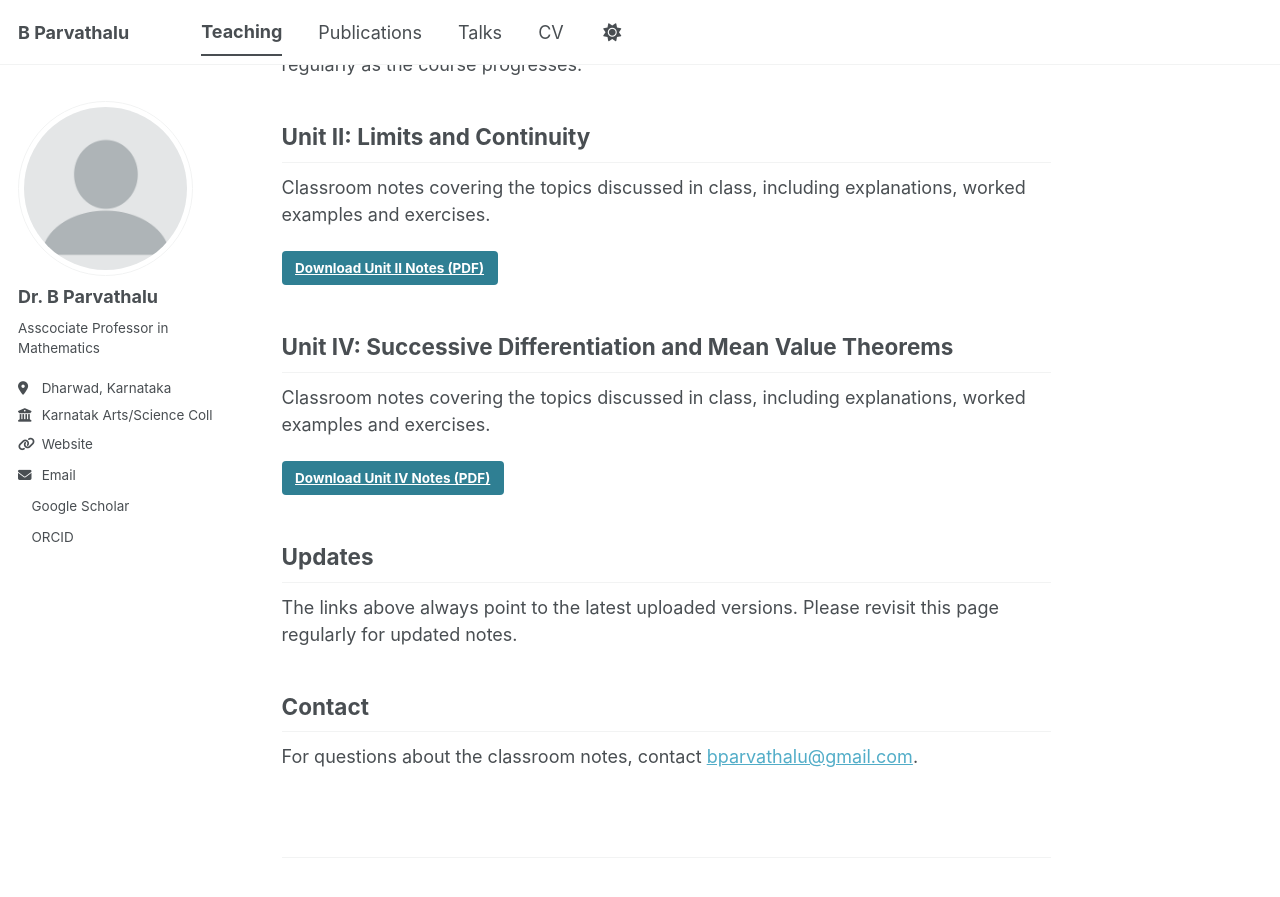
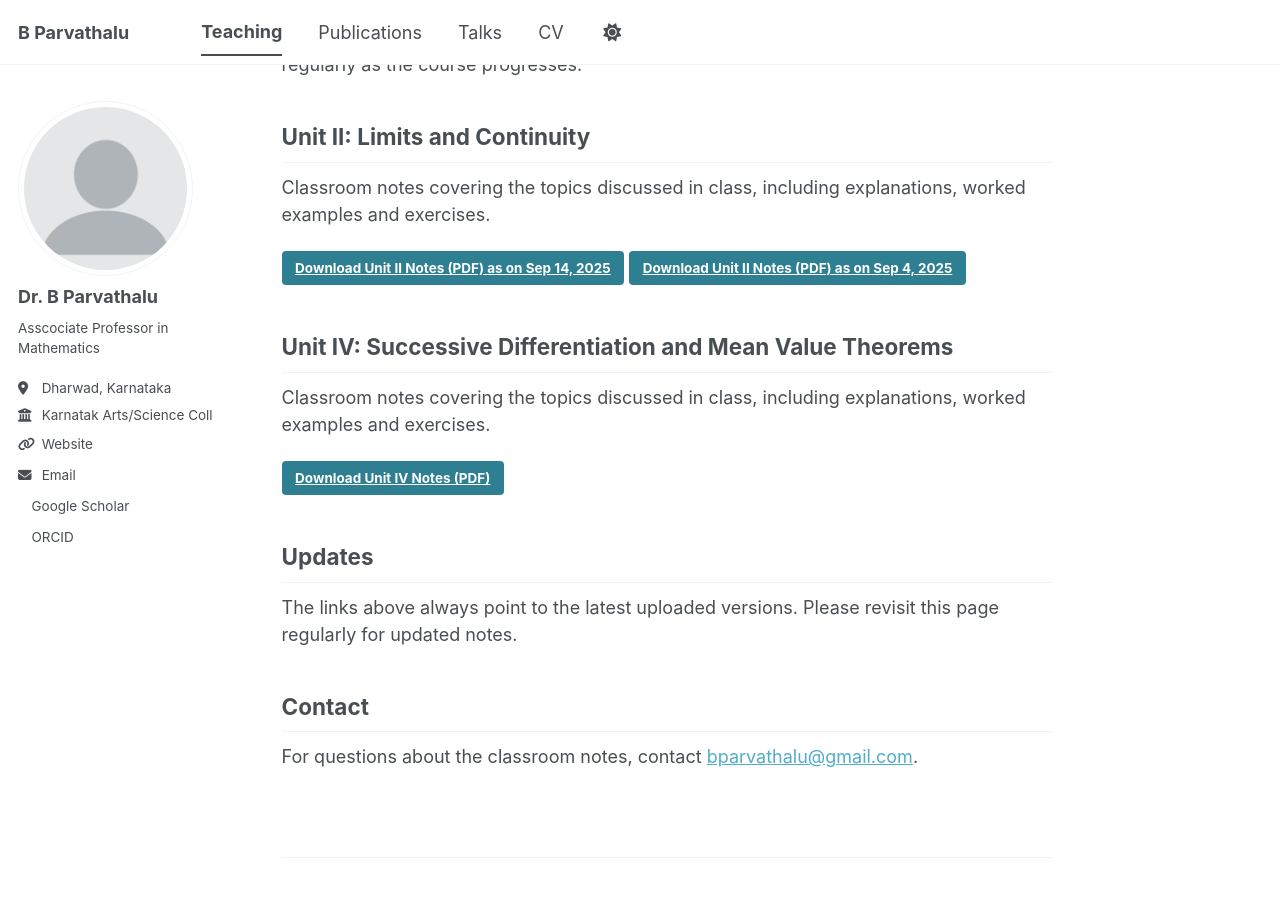
Before and after one commit to drbp-kcd/drbp-kcd.github.io, a Jekyll site: the page built from _teaching/2026-odd-teaching-1.md, in a window 1280 px wide and 900 px high, scrolled down 400 px. Shown: the top 897 px of the window. Built offline with Jekyll 4.4.1, drawn with Linux system fonts in a browser that asks for light colours; a style sheet for code colours, icons or effects is not loaded.

Commit message:
Update 2026-odd-teaching-1.md

```diff
--- a/_teaching/2026-odd-teaching-1.md
+++ b/_teaching/2026-odd-teaching-1.md
@@ -24,7 +24,8 @@ The PDF files are updated regularly as the course progresses.
 Classroom notes covering the topics discussed in class,
 including explanations, worked examples and exercises.
 
-[Download Unit II Notes (PDF)]({{ '/files/teaching/algebra-i-calculus-i/unit-ii-notes.pdf' | relative_url }}){: .btn .btn--primary}
+[Download Unit II Notes (PDF) as on Sep 14, 2025]({{ '/files/teaching/algebra-i-calculus-i/unit-ii-notes.pdf' | relative_url }}){: .btn .btn--primary}
+[Download Unit II Notes (PDF) as on Sep 4, 2025]({{ '/files/teaching/algebra-i-calculus-i/unit-ii-notes.pdf' | relative_url }}){: .btn .btn--primary}
 
 ## Unit IV: Successive Differentiation and Mean Value Theorems
 
```
